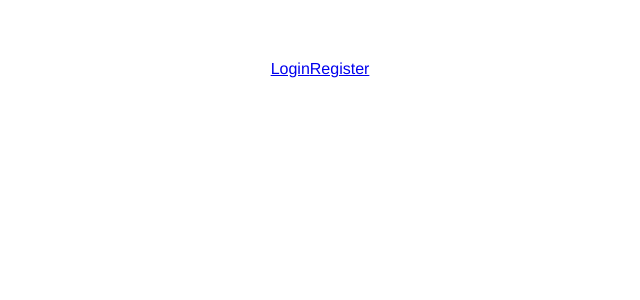
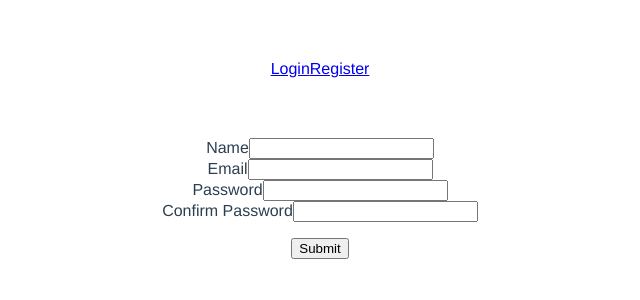
Before and after one commit to v-bezborodov/academy-coffee-spa-vue, a Vue app: page /dashboard in a window 1280 px wide. Before the commit this address had no page. Shown: the top 300 px of the page, without its empty margins (320-960 px from the left). Built offline with nearby package versions, Linux system fonts and the light colour scheme.

Commit message:
added env variables

```diff
--- a/src/components/login/Login.component.vue
+++ b/src/components/login/Login.component.vue
@@ -53,7 +53,7 @@ export default {
         password: password.value,
 
       }
-      axios.post('https://coffee.slawek.dev/api/auth/login', options).then((res) => {
+      axios.post(`${process.env.VUE_APP_API_URL}/api/auth/login`, options).then((res) => {
             res.data && alert(JSON.stringify(res.data))
             localStorage.setItem('access_token', res.data.access_token)
           }
--- a/src/components/register/Register.component.vue
+++ b/src/components/register/Register.component.vue
@@ -65,9 +65,9 @@ export default {
         email: email.value,
         password: password.value,
         password_confirmation: password_confirmation.value
+      }
 
-      }
-      axios.post('https://coffee.slawek.dev/api/auth/register', options).then((res) => {
+      axios.post(`${process.env.VUE_APP_API_URL}/api/auth/register`, options).then((res) => {
             res.data && alert(res.data.message)
           }
       ).catch((error) => {
--- a/src/routes.js
+++ b/src/routes.js
@@ -5,4 +5,5 @@ import RegisterComponent from './components/register/Register.component'
 export let routes = [
     { path: '/login', component: LoginComponent },
     { path: '/register', component: RegisterComponent },
+    { path: '/dashboard', component: RegisterComponent },
 ]
```
Also changed, not shown: src/components/dashboard/Dashboard.component.vue (added, +13 -0 lines), 2 other files (tests, documents, lock files or other folders).
